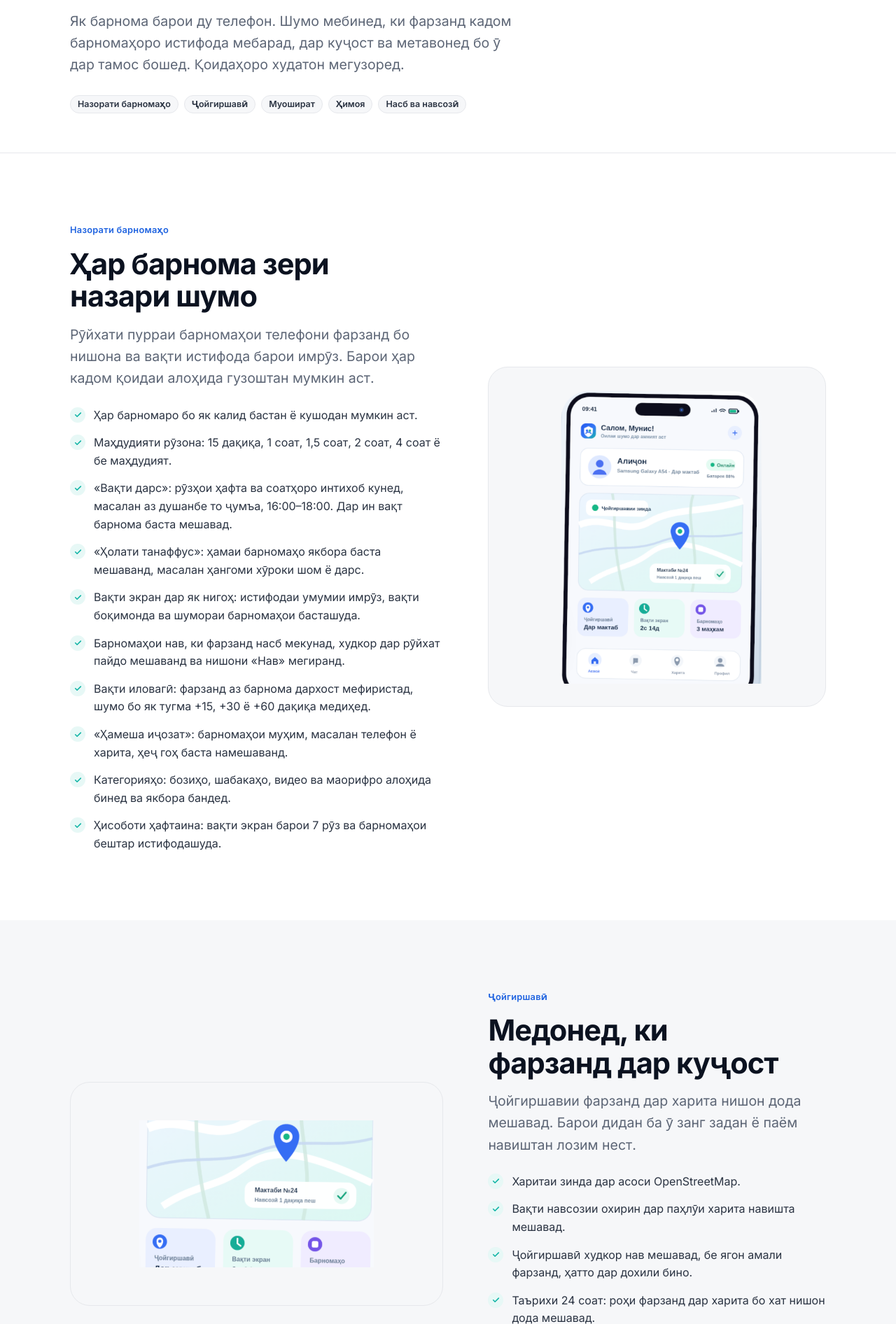
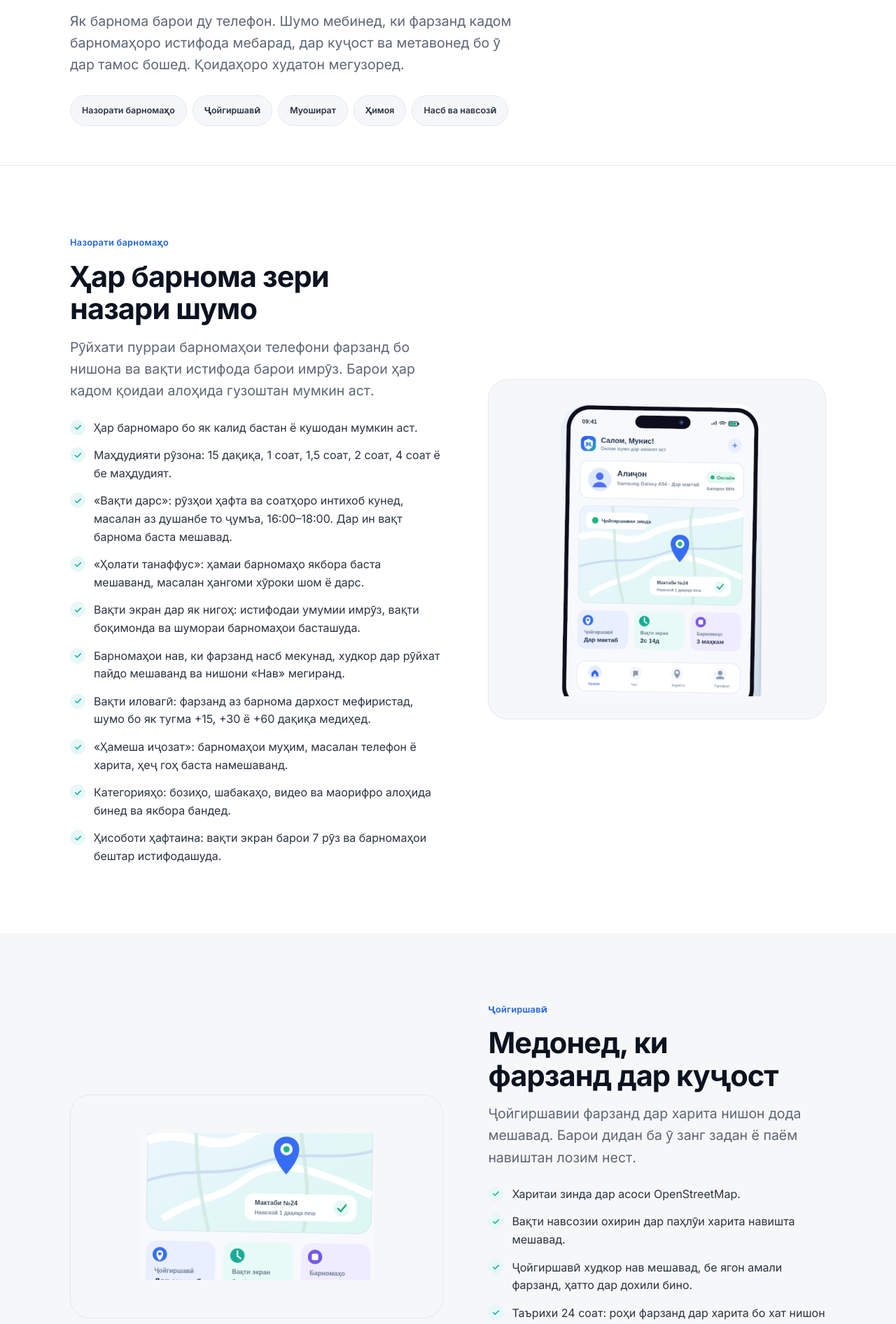
Before and after one commit to anisrajabzoda09-dot/program, a FastAPI app: page /features in a window 1280 px wide. Shown: the part 319-2211 px from the top of the page at 70% size. Run offline with FastAPI, Linux system fonts and the light colour scheme; data comes from the database, SQL or seed files in the repository.

Commit message:
feat(site): link feature topics to sections

```diff
--- a/app/static/css/pages.css
+++ b/app/static/css/pages.css
@@ -95,6 +95,11 @@
   .page-hero br { display: none; }
 }
 
+/* Keep feature topic links comfortably tappable and align their section targets. */
+.feature-chips .tag { min-height: 44px; padding-inline: 16px; }
+.feature-chips ~ * { scroll-margin-top: 120px; }
+#apps, #location, #chat, #protection, #setup { scroll-margin-top: 120px !important; }
+
 @keyframes pages-pin-bounce { 50% { transform: translateY(-5px); } }
 @keyframes pages-grid-pulse { 50% { transform: scale(1.08); } }
 @keyframes pages-lock-click { 45% { transform: translateY(2px) scale(.96); } }
--- a/app/templates/site/features.html
+++ b/app/templates/site/features.html
@@ -2,6 +2,8 @@
 
 {% block title %}Имкониятҳо — NIGOH Family{% endblock %}
 {% block description %}Ҳамаи имкониятҳои NIGOH Family: назорати барномаҳо ва вақти экран, ҷойгиршавии фарзанд дар харита, чати оилавӣ, ҳимоя бо PIN ва насби осон бо рамзи QR.{% endblock %}
+
+{% block head %}<link rel="stylesheet" href="/static/css/pages.css?v={{ app_version }}">{% endblock %}
 
 {% block content %}
 <section class="page-hero">
@@ -9,13 +11,13 @@
     <span class="eyebrow">Имкониятҳо</span>
     <h1>Ҳама чизе, ки барои<br>оромии волидайн лозим аст</h1>
     <p class="lead">Як барнома барои ду телефон. Шумо мебинед, ки фарзанд кадом барномаҳоро истифода мебарад, дар куҷост ва метавонед бо ӯ дар тамос бошед. Қоидаҳоро худатон мегузоред.</p>
-    <div class="btn-row" style="margin-top:28px;gap:8px">
+    <nav class="btn-row feature-chips" style="margin-top:28px;gap:8px" aria-label="Бахшҳои имкониятҳо">
       <a class="tag" href="#apps">Назорати барномаҳо</a>
       <a class="tag" href="#location">Ҷойгиршавӣ</a>
       <a class="tag" href="#chat">Муошират</a>
       <a class="tag" href="#protection">Ҳимоя</a>
       <a class="tag" href="#setup">Насб ва навсозӣ</a>
-    </div>
+    </nav>
   </div>
 </section>
 
@@ -225,3 +227,4 @@
   </div>
 </section>
 {% endblock %}
+{% block scripts %}<script src="/static/js/pages.js?v={{ app_version }}" defer></script>{% endblock %}
```
Also changed, not shown: app/templates/site/en/features.html (+5 -2 lines), app/templates/site/ru/features.html (+5 -2 lines).
